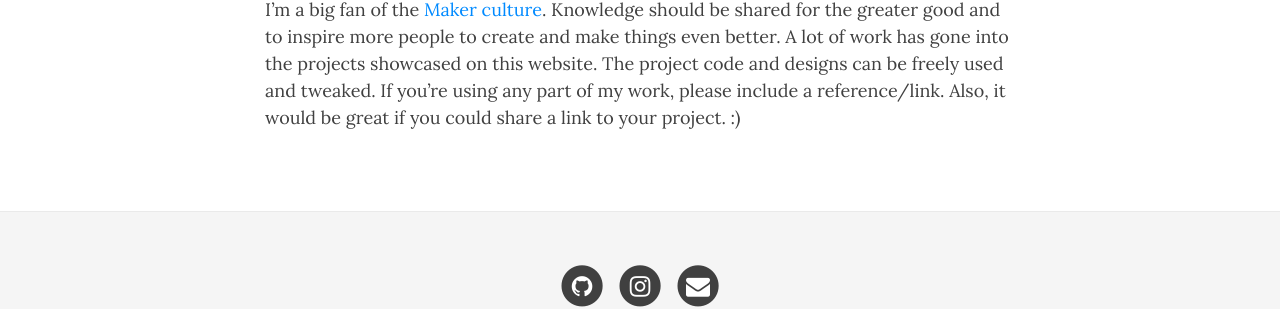
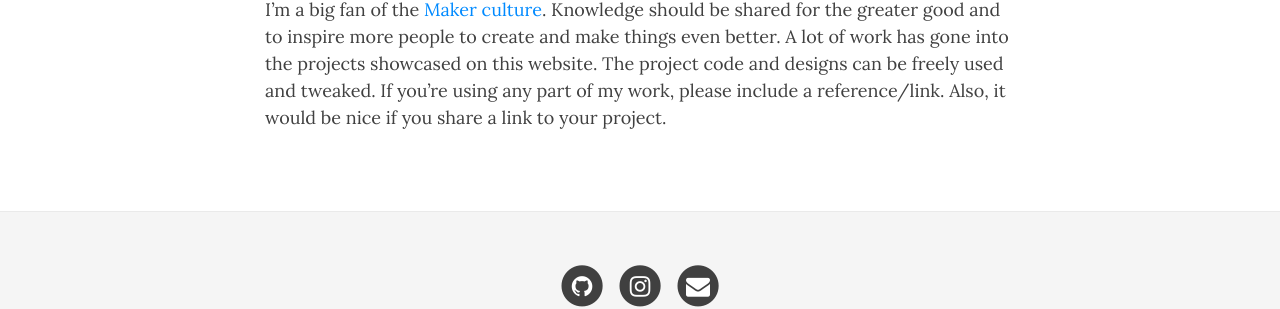
Before and after one commit to blinkmaker/blinkmaker.github.io, a Jekyll site: the page built from aboutme.md, in a window 1280 px wide and 1302 px high. Shown: the part 857-1166 px from the top of the window. Built offline with Jekyll 4.4.1, drawn with Linux system fonts in a browser that asks for light colours; nearby versions of some CDN libraries.

Commit message:
Update aboutme.md

```diff
--- a/aboutme.md
+++ b/aboutme.md
@@ -14,4 +14,4 @@
 I've stumbled across many impressive projects which turned out to be fully open source. The hard work by the community of makers is very inspiring and greatly appreciated. It allows anyone free access to improve their knowledge and skills. This website aims to promote the same mindset of sharing knowledge. I hope that my posts will be useful to other electronic hobbyists, enthusiasts and students. Feedback, suggestions and improvements are most welcome.
 
 ### Proudly part of the Maker Movement
-I'm a big fan of the [Maker culture](https://en.wikipedia.org/wiki/Maker_culture). Knowledge should be shared for the greater good and to inspire more people to create and make things even better. A lot of work has gone into the projects showcased on this website. The project code and designs can be freely used and tweaked. If you're using any part of my work, please include a reference/link. Also, it would be great if you could share a link to your project. :)
+I'm a big fan of the [Maker culture](https://en.wikipedia.org/wiki/Maker_culture). Knowledge should be shared for the greater good and to inspire more people to create and make things even better. A lot of work has gone into the projects showcased on this website. The project code and designs can be freely used and tweaked. If you're using any part of my work, please include a reference/link. Also, it would be nice if you share a link to your project.
```
